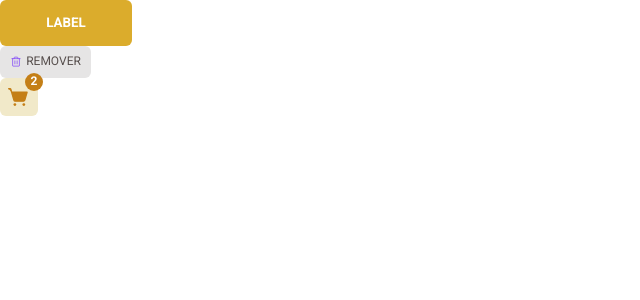
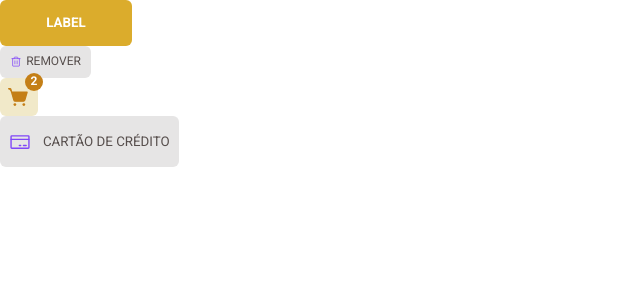
Before and after one commit to dev-alves/coffee-delivery, a React (Vite) app: page / in a window 1280 px wide. Shown: the top 300 px of the page, without its empty margins (0-640 px from the left). Built offline with nearby package versions, Linux system fonts and the light colour scheme; the HTML template or start-up script is replaced by a standard one.

Commit message:
adiciona componente de seleção de meios de pagamento

```diff
--- a/src/App.tsx
+++ b/src/App.tsx
@@ -1,10 +1,11 @@
 import { ThemeProvider } from 'styled-components'
 import { defaultTheme } from './styles/themes/default'
 import { GlobalStyle } from './styles/global'
-import { ButtonPrimary } from './styles/components/ButtonPrimary'
-import { ButtonRemove } from './styles/components/ButtonRemove'
-import { ButtonCart } from './styles/components/ButtonCart'
-import { ButtonType } from './styles/components/ButtonCart/types'
+import { ButtonPrimary } from './styles/components/Primary'
+import { ButtonRemove } from './styles/components/Remove'
+import { ButtonCart } from './styles/components/Cart'
+import { ButtonType } from './styles/components/Cart/types'
+import { Select } from './styles/components/Select'
 
 function App() {
   return (
@@ -12,6 +13,7 @@ function App() {
       <ButtonPrimary text="Label" />
       <ButtonRemove text="Remover" />
       <ButtonCart type={ButtonType.FULL} amountValue={2} />
+      <Select text="Cartão de crédito" />
       <GlobalStyle />
     </ThemeProvider>
   )
--- a/src/styles/components/ButtonCart/styles.ts
+++ b/src/styles/components/Cart/styles.ts
@@ -9,6 +9,7 @@ export const BaseCartButton = styled.button`
   border: none;
   border-radius: 6px;
   transition: 0.3s;
+  cursor: pointer;
 `
 
 export const Button = styled(BaseCartButton)`
--- /dev/null
+++ b/src/styles/components/Select/index.tsx
@@ -0,0 +1,23 @@
+import { CreditCard } from 'phosphor-react'
+import { SelectDefault } from './styles'
+import { useState } from 'react'
+
+interface SelectProps {
+  upperCase?: boolean
+  text: string
+}
+
+export function Select({ upperCase = true, text }: SelectProps) {
+  const [selected, setSelect] = useState(false)
+
+  function handleClick() {
+    event.preventDefault()
+    setSelect(true)
+  }
+
+  return (
+    <SelectDefault onClick={handleClick} selected={selected}>
+      <CreditCard size={22} /> {upperCase ? text.toUpperCase() : text}
+    </SelectDefault>
+  )
+}
--- /dev/null
+++ b/src/styles/components/Select/styles.ts
@@ -0,0 +1,37 @@
+import styled from 'styled-components'
+
+interface StyleProps {
+  selected?: boolean
+}
+
+export const BaseSelect = styled.button<StyleProps>`
+  display: flex;
+  justify-content: center;
+  align-items: center;
+  width: 11.166rem;
+  height: 3.1875rem;
+  cursor: pointer;
+  border: ${(props) =>
+    props.selected ? `1px solid ${props.theme.purple}` : 'none'};
+  border-radius: 6px;
+  color: ${(props) => props.theme['base-text']};
+  background: ${(props) => props.theme['base-button']};
+  font-family: ${(props) => props.theme['button-m-regular'].font};
+  font-weight: ${(props) => props.theme['button-m-regular'].weight};
+  transition: 0.3s;
+
+  svg {
+    margin-right: 0.75rem;
+    color: ${(props) => props.theme.purple};
+  }
+
+  svg path {
+    fill: ${(props) => props.theme.purple};
+  }
+
+  &:hover {
+    background: ${(props) => props.theme['base-hover']};
+  }
+`
+
+export const SelectDefault = styled(BaseSelect)``
```
Also changed, not shown: src/styles/components/Cart/index.tsx (renamed from src/styles/components/ButtonCart/index.tsx), src/styles/components/Cart/types.ts (renamed from src/styles/components/ButtonCart/types.ts), src/styles/components/Primary/index.tsx (renamed from src/styles/components/ButtonPrimary/index.tsx), src/styles/components/Primary/styles.ts (renamed from src/styles/components/ButtonPrimary/styles.ts), src/styles/components/Remove/index.tsx (renamed from src/styles/components/ButtonRemove/index.tsx), src/styles/components/Remove/styles.ts (renamed from src/styles/components/ButtonRemove/styles.ts).
